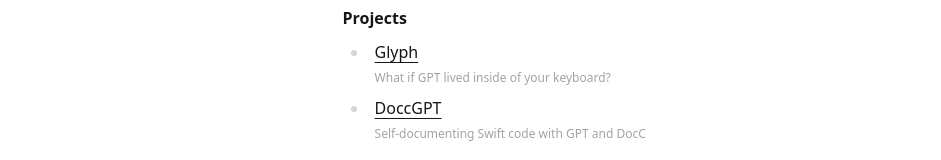
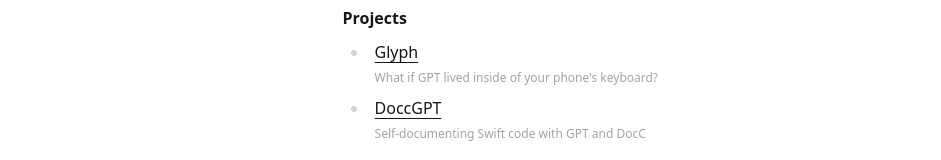
Before and after one commit to gonzalonunez/gonzalonunez.me, a Next.js app: page / in a window 1280 px wide. Shown: the part 190-350 px from the top of the page, without its empty margins (0-941 px from the left). Built offline with nearby package versions, Linux system fonts and the light colour scheme.

Commit message:
Update copy

```diff
--- a/pages/index.js
+++ b/pages/index.js
@@ -6,7 +6,7 @@
     href: 'https://glyph.sh',
     key: 'glyph',
     title: 'Glyph',
-    details: 'What if GPT lived inside of your keyboard?'
+    details: "What if GPT lived inside of your phone's keyboard?"
   },
   {
     href: 'https://github.com/gonzalonunez/docc-gpt',
```
